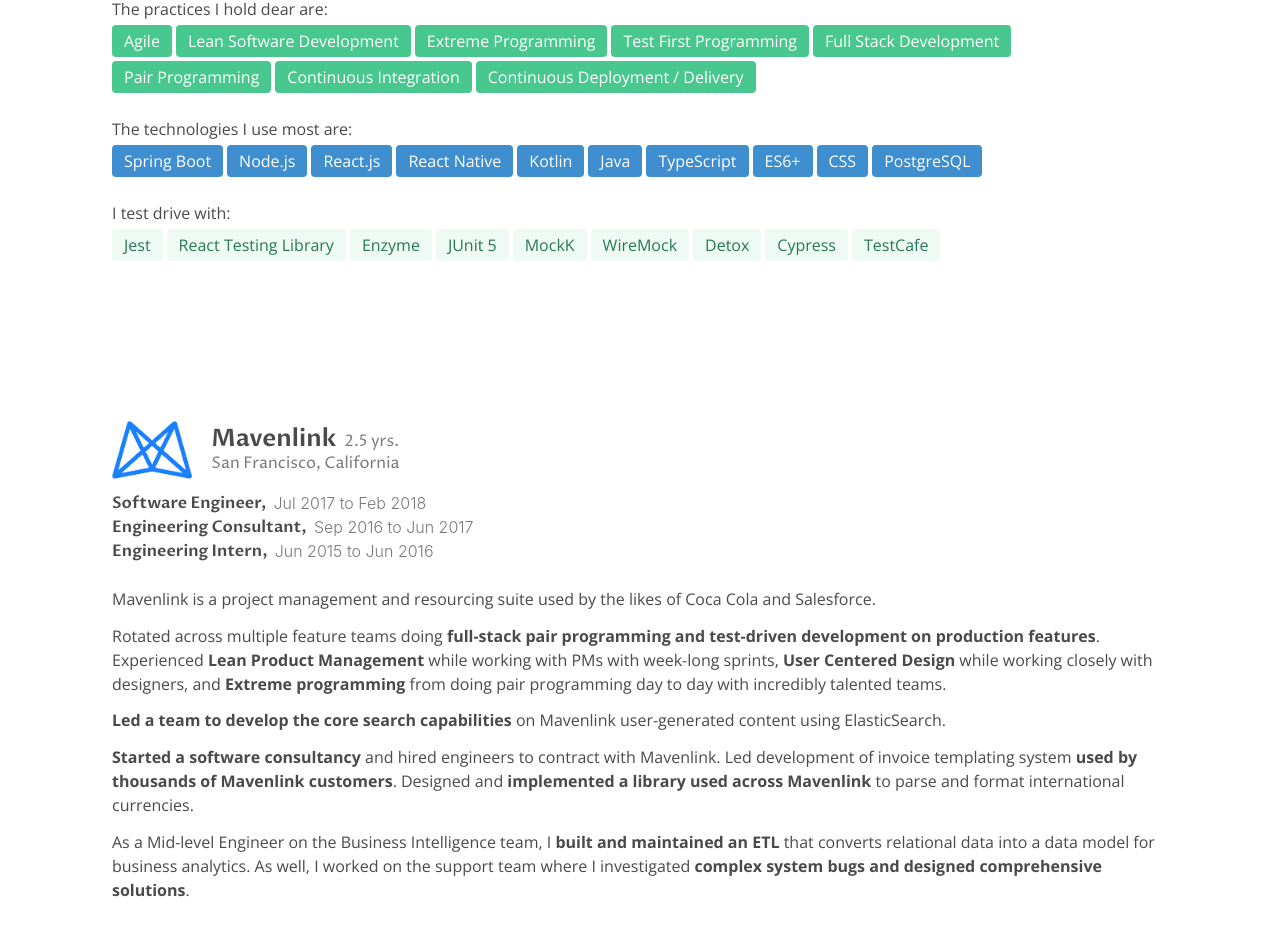
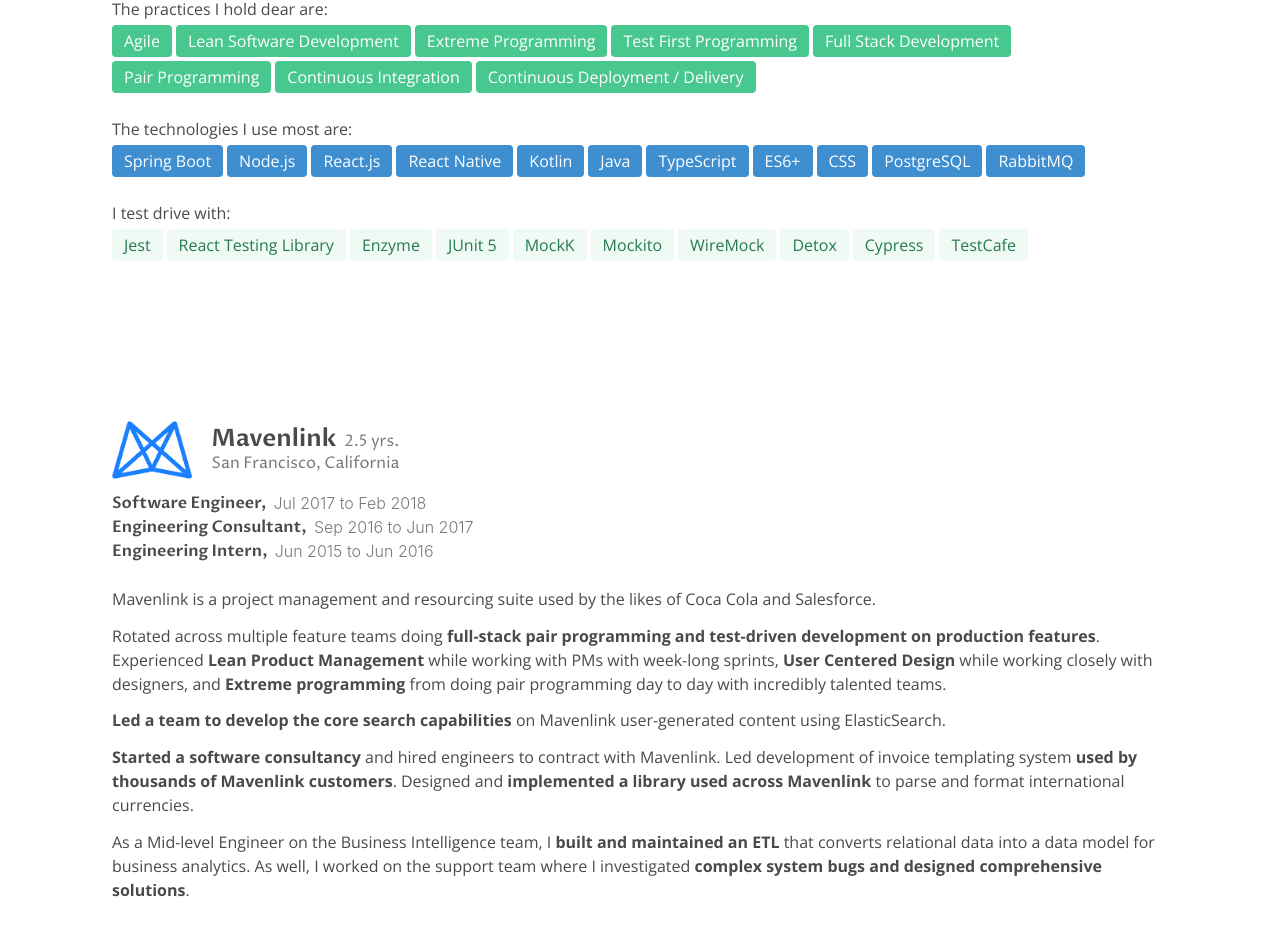
Before and after one commit to JoeGaebel/website, a React (Create React App) app: page / in a window 1280 px wide. Shown: the part 1031-1960 px from the top of the page. Built offline with nearby package versions, Linux system fonts and the light colour scheme; what react-animations would draw is missing.

Commit message:
Add Mockito and RabbitMQ

```diff
--- a/src/WorkExperience/PivotalExperience.tsx
+++ b/src/WorkExperience/PivotalExperience.tsx
@@ -24,6 +24,7 @@
     "Enzyme",
     "JUnit 5",
     "MockK",
+    "Mockito",
     "WireMock",
     "Detox",
     "Cypress",
@@ -40,7 +41,8 @@
     "TypeScript",
     "ES6+",
     "CSS",
-    "PostgreSQL"
+    "PostgreSQL",
+    "RabbitMQ"
 ]
 
 const PivotalImage = <img
```
